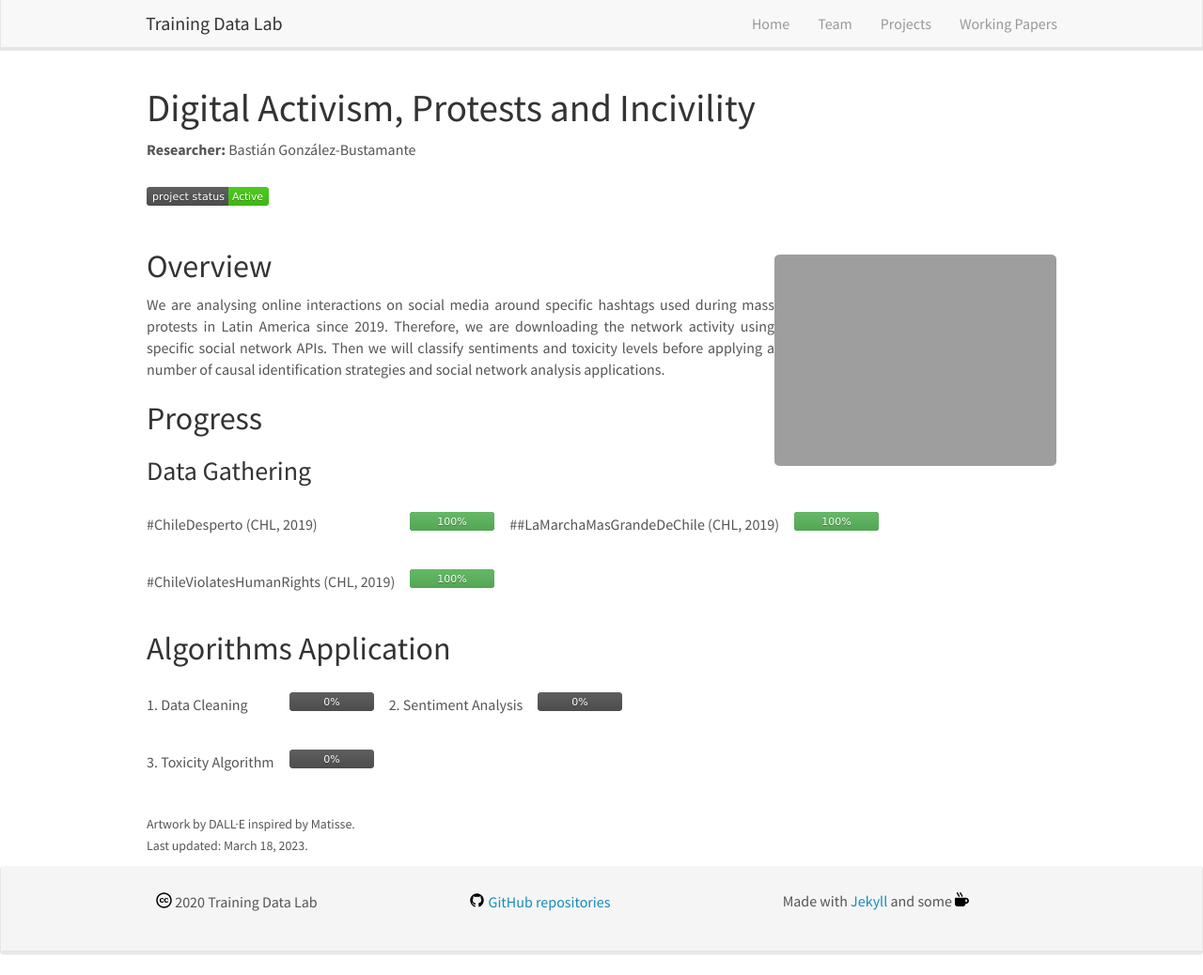
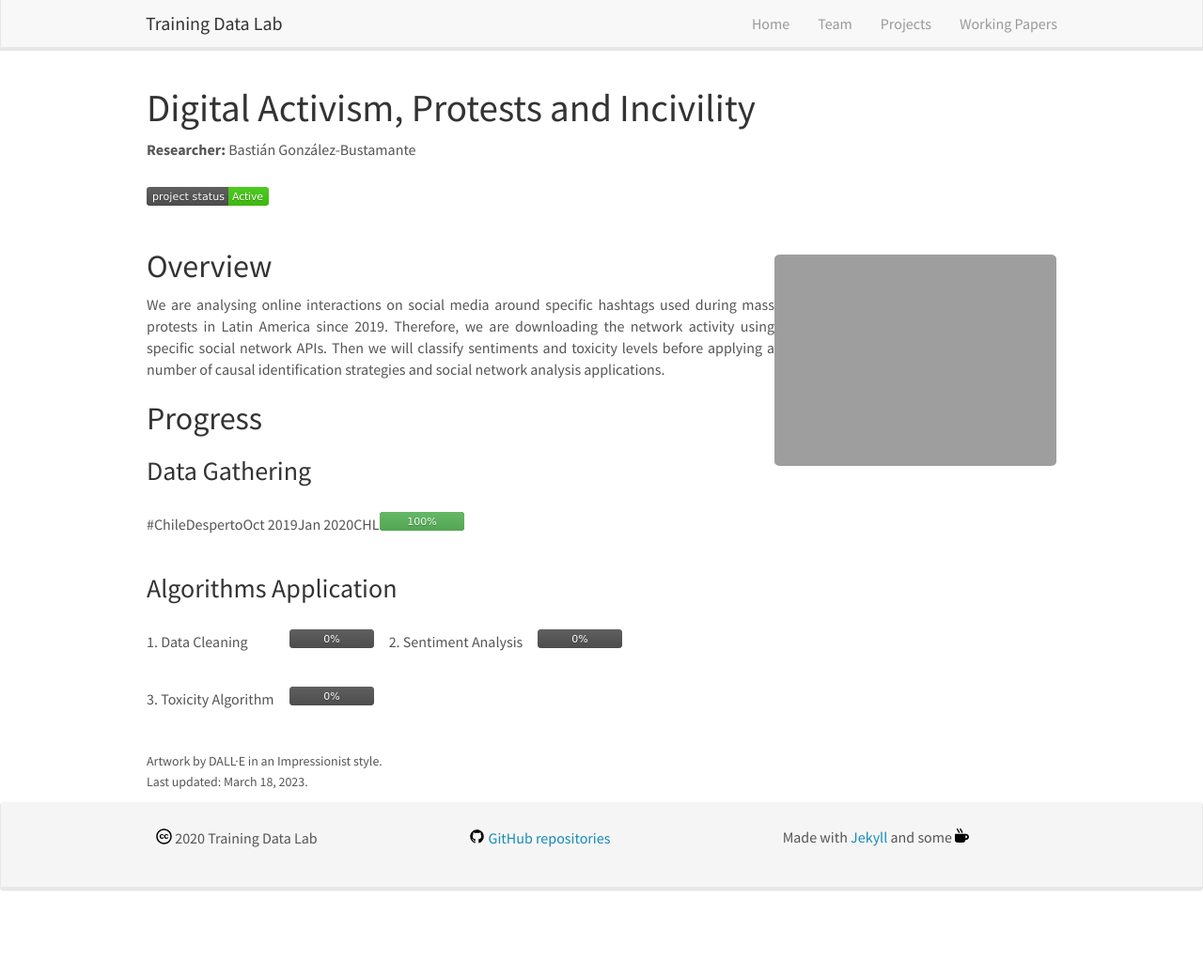
Before and after one commit to training-datalab/old-training-datalab.com, a Jekyll site: the page built from _pages/digital-activism-protests-and-incivility.md, in a window 1280 px wide and 1038 px high. Shown: the whole window at 94% size. Built offline with Jekyll 4.4.1, drawn with Linux system fonts in a browser that asks for light colours; nearby versions of some CDN libraries.

Commit message:
Update digital-activism-protests-and-incivility.md

```diff
--- a/_pages/digital-activism-protests-and-incivility.md
+++ b/_pages/digital-activism-protests-and-incivility.md
@@ -3,7 +3,7 @@
 layout: textlay
 excerpt: "Digital Activism, Protests and Incivility"
 sitemap: false
-permalink: /projects/digital-Activism-protests-and-incivility
+permalink: /projects/digital-activism-protests-and-incivility
 ---
 
 # Digital Activism, Protests and Incivility
@@ -22,16 +22,15 @@
 
 ### Data Gathering
 
-|---|---|---|---|---|---|---|
-| #ChileDesperto (CHL, 2019) | &nbsp;&nbsp;&nbsp;&nbsp;&nbsp; | ![100%]({{ site.url }}{{ site.baseurl }}/badges/progress_bar/100.svg) | &nbsp;&nbsp;&nbsp;&nbsp;&nbsp; | ##LaMarchaMasGrandeDeChile (CHL, 2019) | &nbsp;&nbsp;&nbsp;&nbsp;&nbsp; | ![100%]({{ site.url }}{{ site.baseurl }}/badges/progress_bar/100.svg) |
-| #ChileViolatesHumanRights (CHL, 2019) | &nbsp;&nbsp;&nbsp;&nbsp;&nbsp; | ![100%]({{ site.url }}{{ site.baseurl }}/badges/progress_bar/100.svg) | &nbsp;&nbsp;&nbsp;&nbsp;&nbsp; | | &nbsp;&nbsp;&nbsp;&nbsp;&nbsp; | |
+|---|---|---|---|---|
+| #ChileDesperto | Oct 2019 | Jan 2020 | CHL | ![100%]({{ site.url }}{{ site.baseurl }}/badges/progress_bar/100.svg) |
 
-## Algorithms Application
+### Algorithms Application
 
 |---|---|---|---|---|---|---|
 | 1. Data Cleaning | &nbsp;&nbsp;&nbsp;&nbsp;&nbsp; | ![0%]({{ site.url }}{{ site.baseurl }}/badges/progress_bar/0.svg) | &nbsp;&nbsp;&nbsp;&nbsp;&nbsp; | 2. Sentiment Analysis | &nbsp;&nbsp;&nbsp;&nbsp;&nbsp; | ![0%]({{ site.url }}{{ site.baseurl }}/badges/progress_bar/0.svg) |
 | 3. Toxicity Algorithm | &nbsp;&nbsp;&nbsp;&nbsp;&nbsp; | ![0%]({{ site.url }}{{ site.baseurl }}/badges/progress_bar/0.svg) | &nbsp;&nbsp;&nbsp;&nbsp;&nbsp; | | &nbsp;&nbsp;&nbsp;&nbsp;&nbsp; | |
 
 <br />
-<small>Artwork by DALL·E inspired by Matisse.</small><br />
+<small>Artwork by DALL·E in an Impressionist style.</small><br />
 <small>Last updated: March 18, 2023.</small>
```
